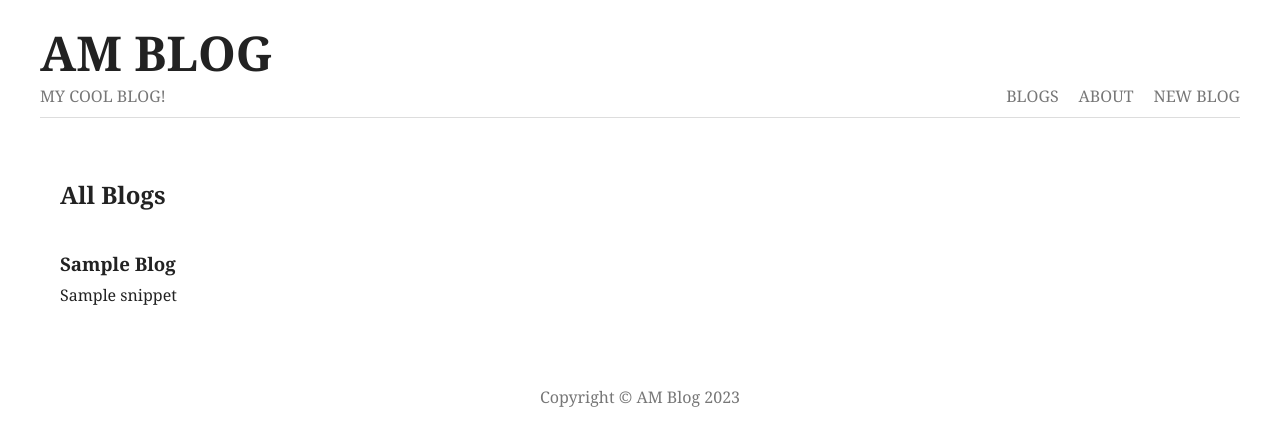
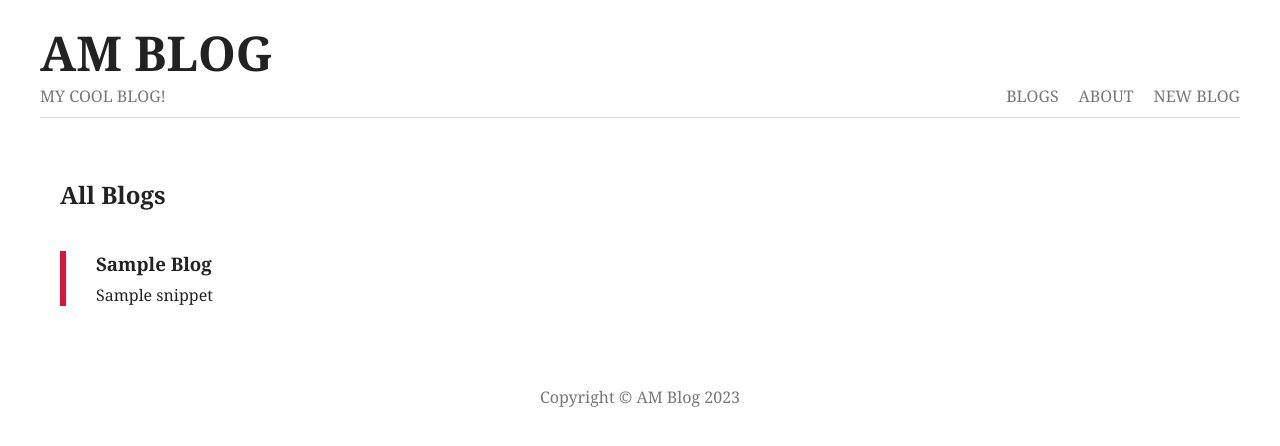
Before and after one commit to Rakesh243/My-Blog, a Node server app: template views/index.ejs in a window 1280 px wide. Shown: the top 446 px of the page. Run offline with Node 20, Linux system fonts and the light colour scheme; the template is opened without the code that fills it: most values are stand-ins (such as "Sample title", 1, 10 or a date in 2020); some libraries are stand-ins or nearby versions.

Commit message:
Add index styles.

```diff
--- a/public/style.css
+++ b/public/style.css
@@ -70,6 +70,16 @@
  }
 
  /* index styles */
+ .blogs a {
+     display: block;
+     margin: 40px 0;
+     padding-left: 30px;
+     border-left: 6px solid crimson;
+ }
+
+ .blogs a:hover h3 {
+     color: crimson;
+ }
 
  /* details styles */
 
```
